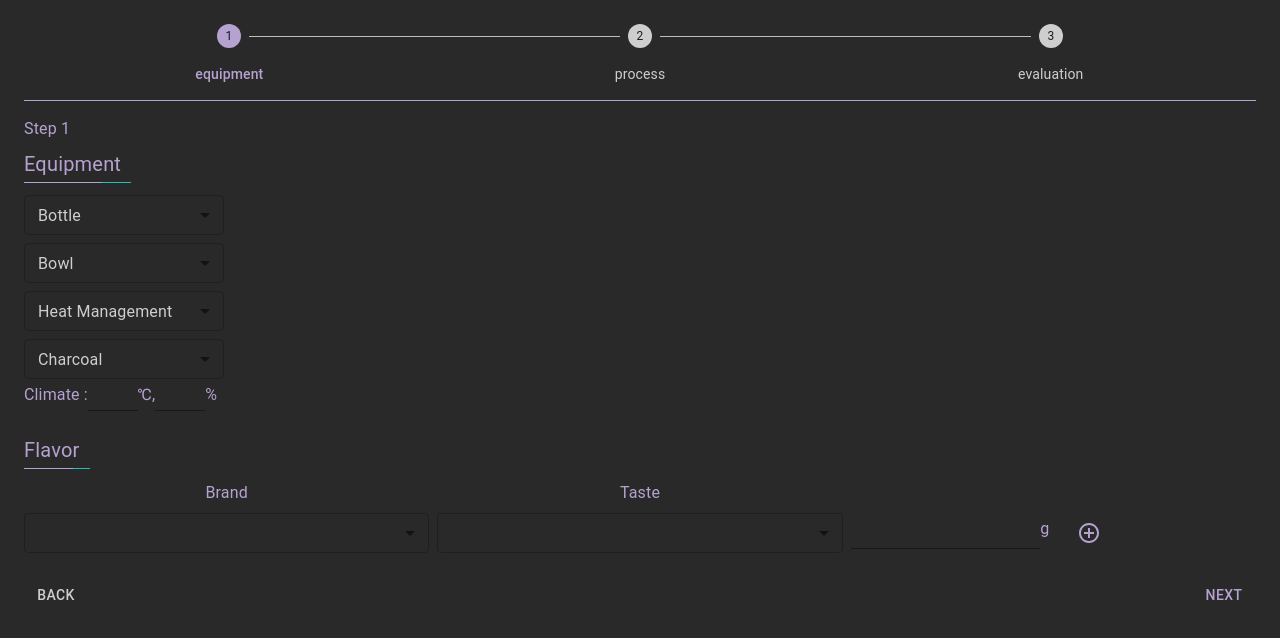
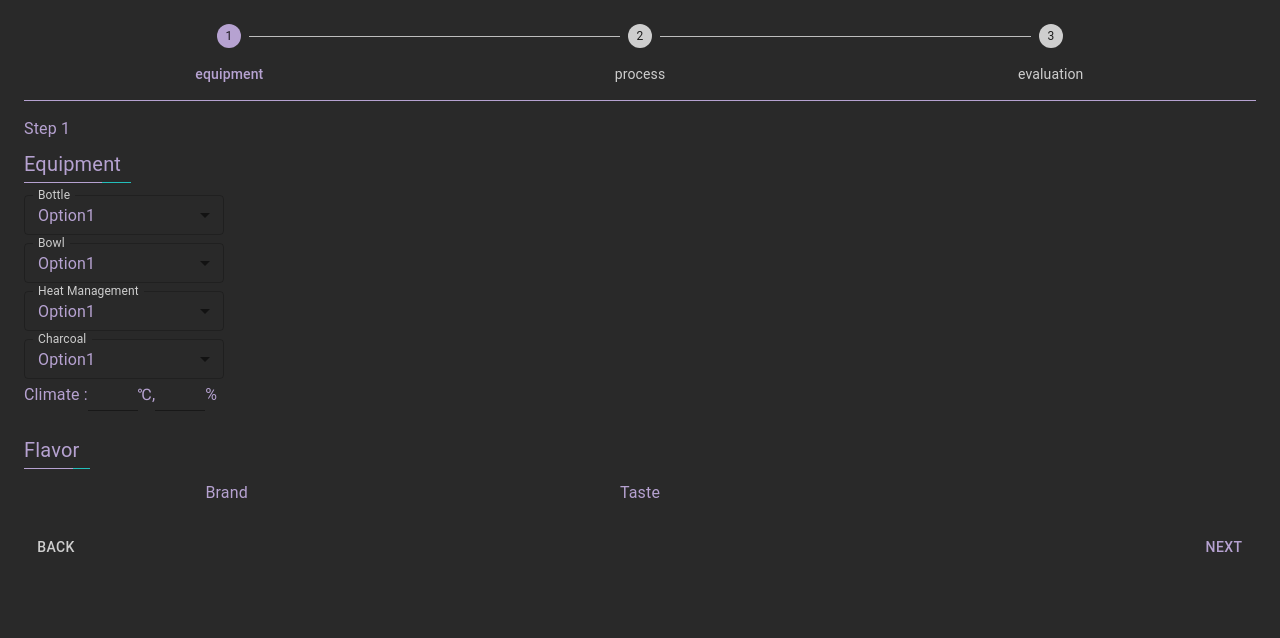
Before and after one commit to youngeek-0410/shisha-log-frontend, a Next.js app: page /diary/new in a window 1280 px wide. Shown: the top 638 px of the page. Built offline with nearby package versions, Linux system fonts and the light colour scheme.

Commit message:
fix: フォームのエラー解決

```diff
--- a/src/app/diary/new/_components/EquipmentForm.tsx
+++ b/src/app/diary/new/_components/EquipmentForm.tsx
@@ -2,7 +2,7 @@
 
 import React from "react";
 import { Box, Grid, Input, Select, MenuItem, Button, Typography, FormControl, InputLabel } from "@mui/material";
-import { Control, Controller, UseFormRegister, useFieldArray } from "react-hook-form";
+import { Control, Controller, UseFormRegister, UseFormWatch, useFieldArray } from "react-hook-form";
 import AddCircleOutlineIcon from "@mui/icons-material/AddCircleOutline";
 import RemoveCircleOutlineIcon from "@mui/icons-material/RemoveCircleOutline";
 import CustomHeading from "@/_components/customHeading";
@@ -14,6 +14,7 @@ type EquipmentFormProps = {
 };
 
 type EquipmentSelecterProps = {
+  register: UseFormRegister<DiaryFormValues>;
   control: Control<DiaryFormValues>;
   propName: keyof DiaryFormValues;
   label: string;
@@ -67,6 +68,7 @@ export const EquipmentForm: React.FC<EquipmentFormProps> = ({ register, control,
             equipmentItemList.map((v, i) => (
               <EquipmentSelecter
                 key={i}
+                register={register}
                 control={control}
                 data={v.itemData}
                 propName={v.propName}
@@ -115,7 +117,7 @@ export const EquipmentForm: React.FC<EquipmentFormProps> = ({ register, control,
         </Grid>
       </Grid>
 
-      {fields.map((field, index) => {
+      {/* {fields.map((field, index) => {
         const isFirstField = index === 0;
         return (
           <Grid container spacing={1} alignItems="center" key={field.id} mb={1}>
@@ -158,19 +160,19 @@ export const EquipmentForm: React.FC<EquipmentFormProps> = ({ register, control,
             </Grid>
           </Grid>
         );
-      })}
+      })} */}
     </>
   );
 };
 
-const EquipmentSelecter: React.FC<EquipmentSelecterProps> = ({ control, propName, label, data }) => (
+const EquipmentSelecter: React.FC<EquipmentSelecterProps> = ({ control, register, propName, label, data }) => (
   <FormControl sx={{ width: "200px" }} size="small">
     <InputLabel id={label}>{label}</InputLabel>
     <Controller
       name={propName}
       control={control}
       render={({ field }) => (
-        <Select {...field} labelId={label} label={label} onChange={(e) => field.onChange(e.target.value)}>
+        <Select {...field} labelId={label} label={label}>
           {data.map((v: any) => (
             <MenuItem key={v.id} value={v.id}>
               {v.name}
--- a/src/app/diary/new/_components/Form.tsx
+++ b/src/app/diary/new/_components/Form.tsx
@@ -14,8 +14,14 @@ type FormProps = {
 const steps = ["equipment", "process", "evaluation"];
 
 const Form: React.FC<FormProps> = ({ data }) => {
-  const { register, handleSubmit, reset, control } = useForm<DiaryFormValues>({
-    defaultValues: { flavor: [{}] },
+  const { register, handleSubmit, reset, control, watch } = useForm<DiaryFormValues>({
+    defaultValues: {
+      bottleId: 1,
+      bowlId: 1,
+      hmsId: 1,
+      charcoalId: 1,
+      flavor: [{}],
+    },
   });
   const [activeStep, setActiveStep] = React.useState<number>(0);
 
@@ -54,6 +60,7 @@ const Form: React.FC<FormProps> = ({ data }) => {
       </Stepper>
       <Divider light />
 
+      <form onSubmit={handleSubmit(onSubmit)}>
         {activeStep === steps.length ? (
           <Box>
             <Typography sx={{ mt: 2, mb: 1 }}>All steps completed - you&apos;re finished</Typography>
@@ -65,7 +72,7 @@ const Form: React.FC<FormProps> = ({ data }) => {
         ) : (
           <Box>
             <Typography sx={{ mt: 2, mb: 1 }}>Step {activeStep + 1}</Typography>
-          <form onSubmit={handleSubmit(onSubmit)}>{changeFormComponent()}</form>
+            {changeFormComponent()}
             <Box sx={{ display: "flex", flexDirection: "row", pt: 2 }}>
               <Button disabled={activeStep === 0} onClick={handleBack} sx={{ mr: 1 }}>
                 Back
@@ -75,6 +82,7 @@ const Form: React.FC<FormProps> = ({ data }) => {
             </Box>
           </Box>
         )}
+      </form>
     </Box>
   );
 };
```
Lines whose indentation alone changed are shown as unchanged.
